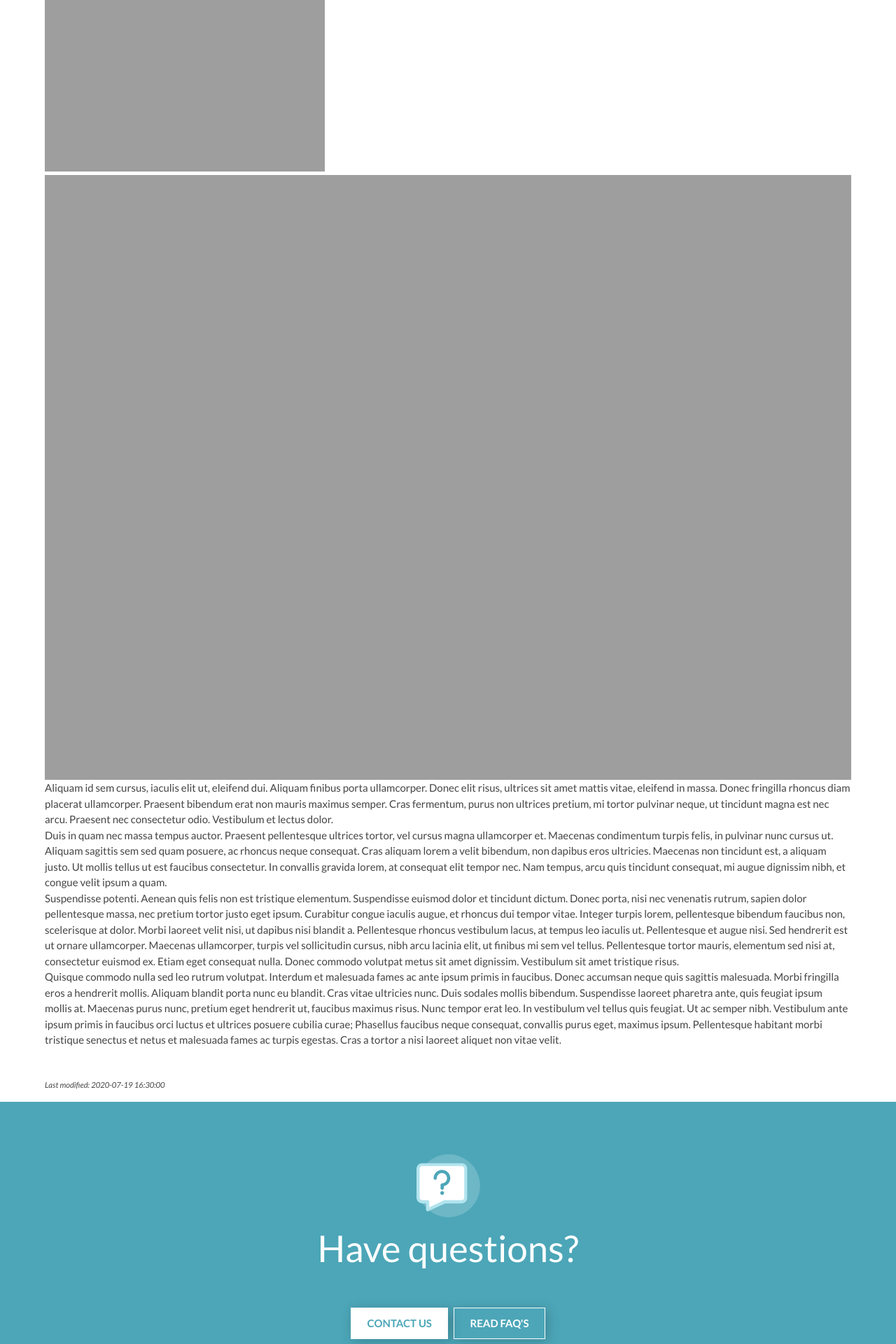
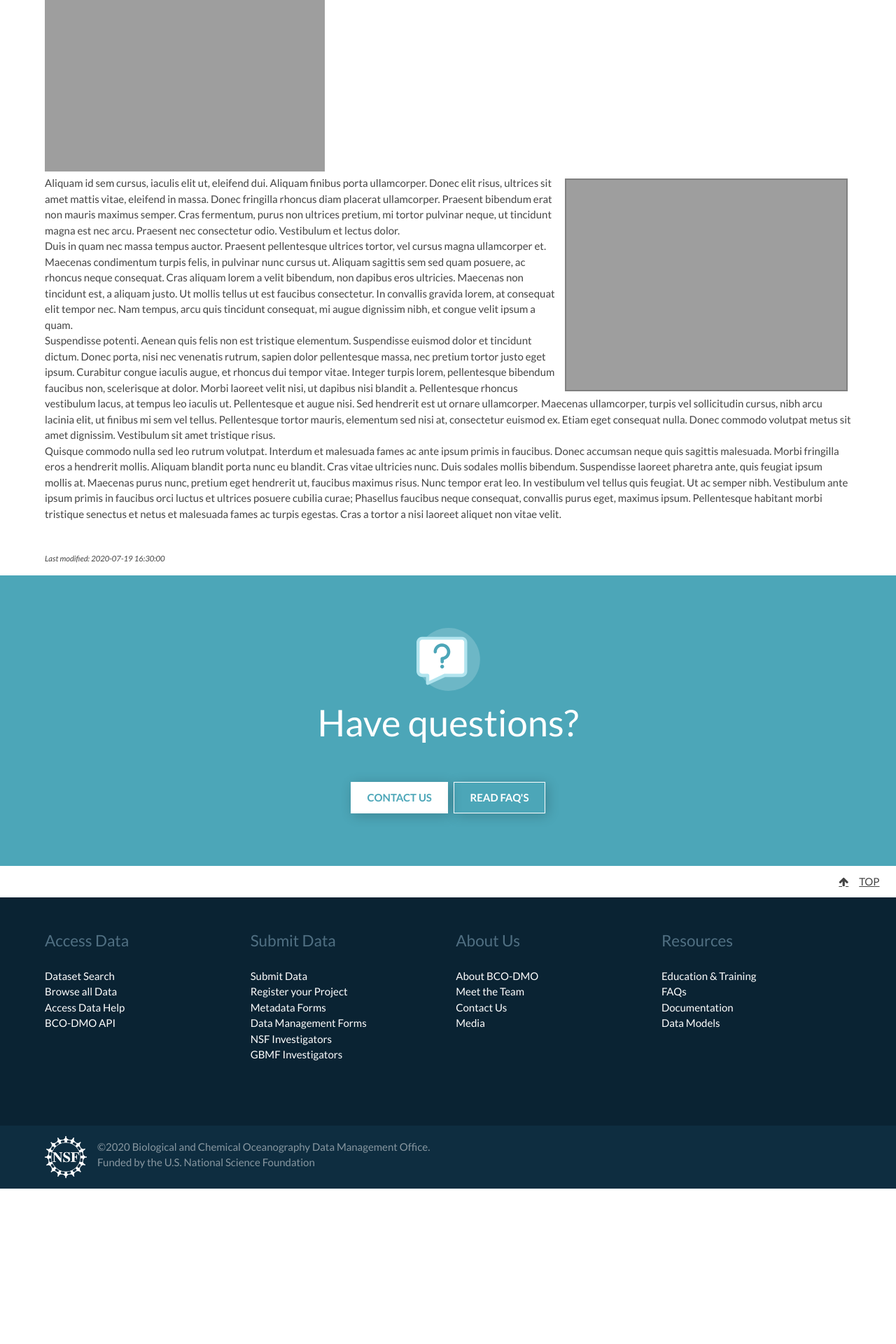
Before and after one commit to BCODMO/blog.bco-dmo.org, a Jekyll site: the page built from _posts/2020-07-19-core-trust-seal-certification.md, in a window 1280 px wide. Shown: the part 572-2492 px from the top of the page at 70% size. Built offline with Jekyll 4.4.1, drawn with Linux system fonts in a browser that asks for light colours; after the commit the page ends 2270 px from its top, so only the background shows below that.

Commit message:
Update image.html

```diff
--- a/_includes/image.html
+++ b/_includes/image.html
@@ -1,3 +1,4 @@
-<figure class="image {{ include.size | default: "" }}">
+{% assign style = "float: right; border: grey solid 2px; margin: 5px" %}
+<figure class="image {% if include.size %}{{ include.size }}{% endif %}" style="{{ style }}">
   <img src="{{ site.url }}/assets/img/posts/{{ include.filename }}">
 </figure>
```
